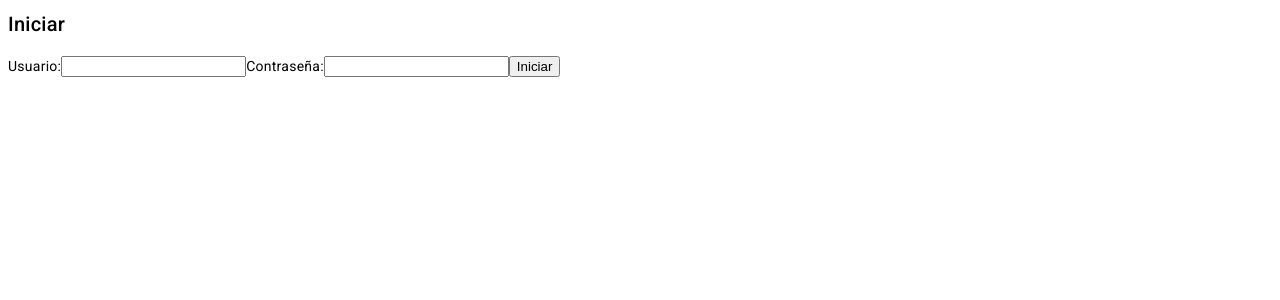
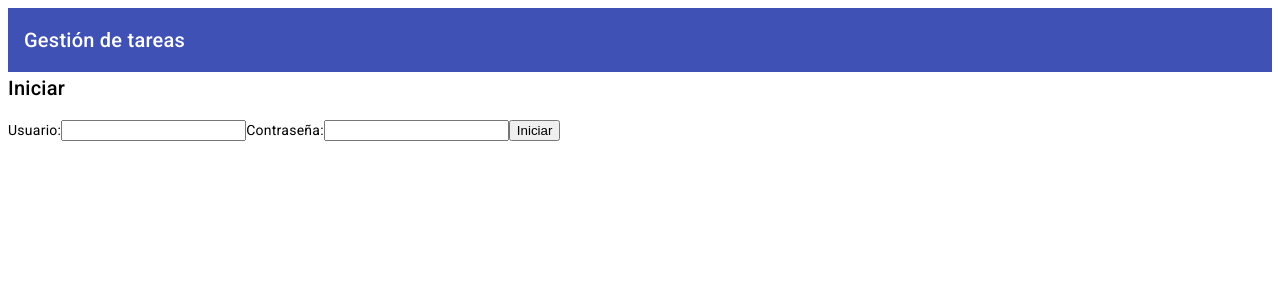
Before and after one commit to jamesbcn/gestion-tareas, an Angular app: page /login in a window 1280 px wide. Shown: the top 300 px of the page. Built offline with nearby package versions, Linux system fonts and the light colour scheme.

Commit message:
toolbar añadido

```diff
--- a/src/app/app.component.ts
+++ b/src/app/app.component.ts
@@ -2,18 +2,25 @@ import { Component } from '@angular/core';
 import { CommonModule } from '@angular/common';
 import { RouterOutlet } from '@angular/router';
 import { AuthService } from './auth/auth.service';
+import { MatToolbarModule } from '@angular/material/toolbar';
+import { MatIconModule } from '@angular/material/icon';
 
 import { Observable, of } from 'rxjs';
 
 @Component({
   selector: 'app-root',
   standalone: true,
-  imports: [CommonModule, RouterOutlet],
+  imports: [CommonModule, RouterOutlet, MatToolbarModule, MatIconModule],
   template: `
-  <router-outlet></router-outlet>
-  <div *ngIf="isAuthenticated$ | async">
-    <button (click)="logout()">Cerrar</button>
-  </div>
+            <mat-toolbar color="primary">
+              <span>Gestión de tareas</span>
+
+              <div *ngIf="isAuthenticated$ | async">
+                <button (click)="logout()"><mat-icon>logout</mat-icon> Cerrar</button>
+              </div>
+
+            </mat-toolbar>
+            <router-outlet></router-outlet>
   `
 })
 export class AppComponent {
```
